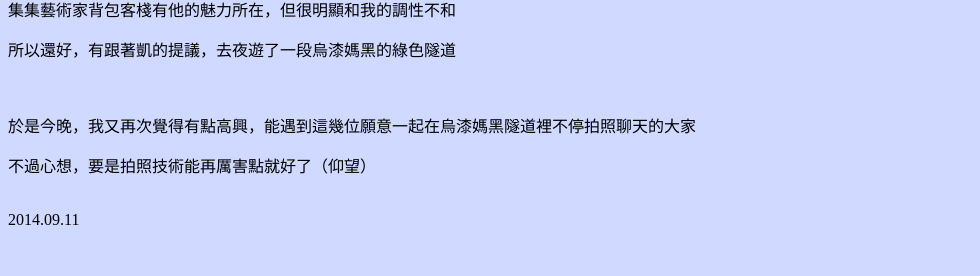
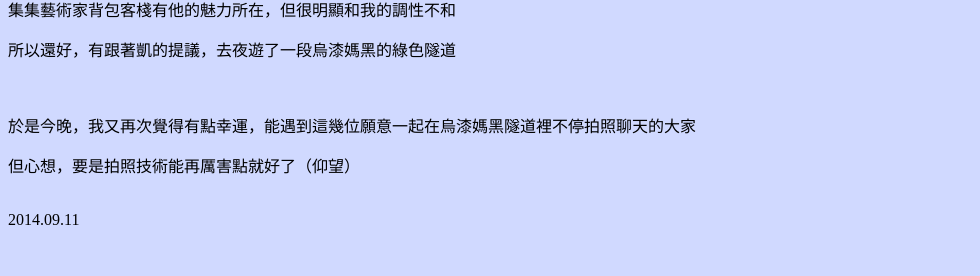
Before and after one commit to hiiamyes/blog, a Jekyll site: the page built from _posts/2014-09-27-et-day3.md, in a window 1280 px wide. Shown: the part 1087-1363 px from the top of the page, without its empty margins (0-980 px from the left). Built offline with Jekyll 4.4.1, drawn with Linux system fonts in a browser that asks for light colours.

Commit message:
update et blog

```diff
--- a/_posts/2014-09-27-et-day3.md
+++ b/_posts/2014-09-27-et-day3.md
@@ -63,9 +63,9 @@ layout: post
 
 <br>
 <br>
-於是今晚，我又再次覺得有點高興，能遇到這幾位願意一起在烏漆媽黑隧道裡不停拍照聊天的大家
+於是今晚，我又再次覺得有點幸運，能遇到這幾位願意一起在烏漆媽黑隧道裡不停拍照聊天的大家
 
-不過心想，要是拍照技術能再厲害點就好了（仰望）
+但心想，要是拍照技術能再厲害點就好了（仰望）
 
 <br>
 2014.09.11
```
